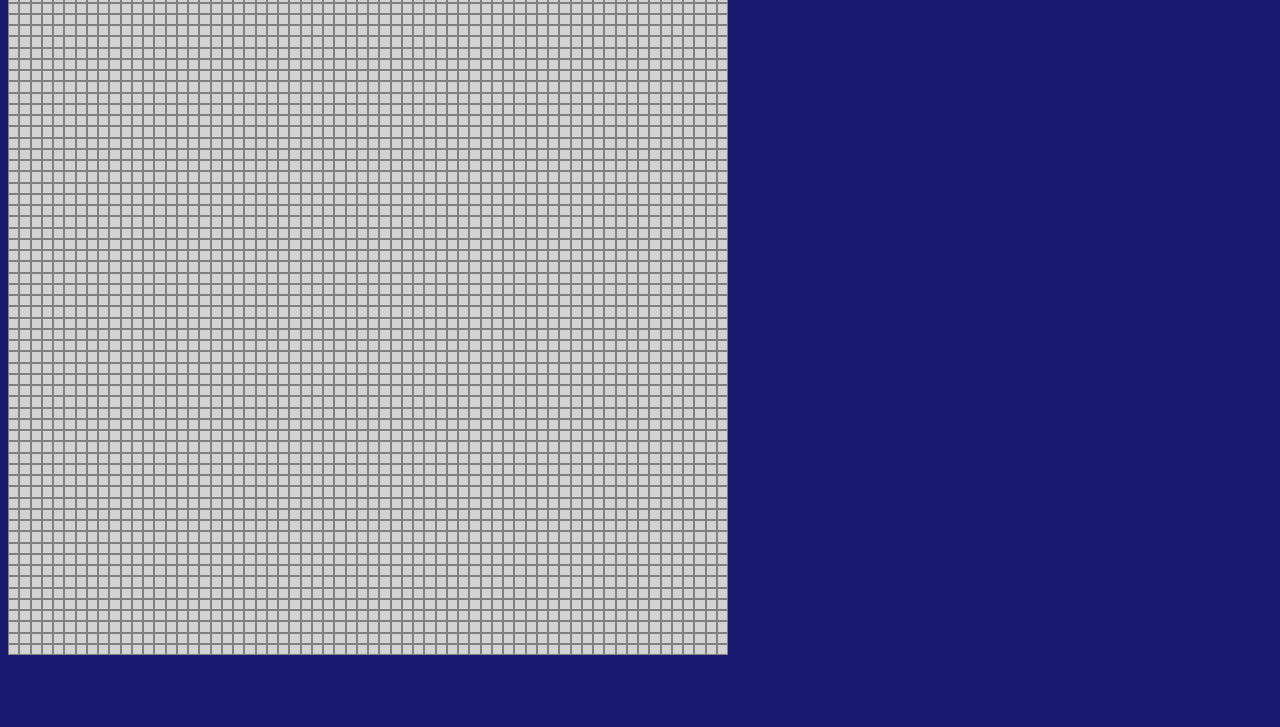
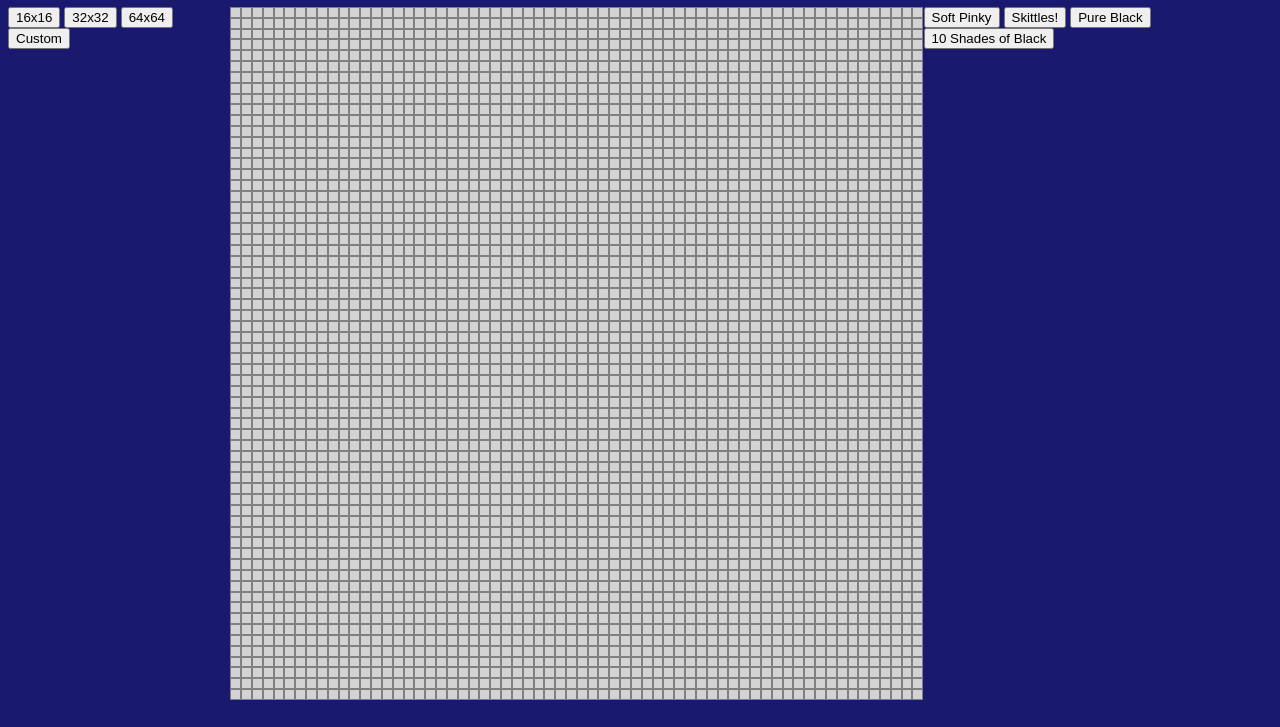
Before and after one commit to lumipixi/etch-and-sketch, a plain HTML site: page index.html in a window 1280 px wide. Shown: the part 73-800 px from the top of the page. Drawn offline with Linux system fonts and the light colour scheme.

Commit message:
Add UI elements

```diff
--- a/index.html
+++ b/index.html
@@ -1,15 +1,30 @@
 <!DOCTYPE html>
 <html lang="en">
   <head>
-  <meta charset="UTF-8">
-  <meta http-equiv="X-UA-Compatible" content="IE=edge">
-  <meta name="viewport" content="width=device-width, initial-scale=1.0">
-  <link rel="stylesheet" href="./style.css">
+    <meta charset="UTF-8" />
+    <meta http-equiv="X-UA-Compatible" content="IE=edge" />
+    <meta name="viewport" content="width=device-width, initial-scale=1.0" />
+    <link rel="stylesheet" href="./style.css" />
     <script src="./script.js" defer></script>
     <title>Document</title>
   </head>
   <body>
-  <div class="container">
+    <div id="titleBar"><h1>pixelToy</h1></div>
+
+    <div id="container">
+      <div id="sizeBar">
+        <button>16x16</button>
+        <button>32x32</button>
+        <button>64x64</button>
+        <button>Custom</button>
+      </div>
+      <div id="board"></div>
+      <div id="colorBar">
+        <button>Soft Pinky</button>
+        <button>Skittles!</button>
+        <button>Pure Black</button>
+        <button>10 Shades of Black</button>
+      </div>
     </div>
   </body>
 </html>
--- a/script.js
+++ b/script.js
@@ -1,8 +1,8 @@
-const container = document.querySelector(".container");
+const board = document.querySelector("#board");
 
 const square = document.createElement("div");
 square.classList.add("square");
-let boardPixels = container.offsetWidth;
+let boardPixels = board.offsetWidth;
 
 function createRow(size) {
   const row = document.createElement("div");
@@ -28,7 +28,7 @@ function changeColor(e) {
 
 function initialize(size) {
   const grid = createGrid(size);
-  container.append(grid);
+  board.append(grid);
   const squares = document.querySelectorAll(".row .square");
   squares.forEach((sq) => {
     sq.addEventListener("mouseover", changeColor);
@@ -36,7 +36,7 @@ function initialize(size) {
   squares.forEach((sq) => {
     sq.style.width = `${boardPixels / size}px`;
     sq.style.height = `${boardPixels / size}px`;
-  })
+  });
 }
 
 initialize(64);
--- a/style.css
+++ b/style.css
@@ -11,9 +11,12 @@ body {
   background-color: midnightblue;
 }
 
-.container {
-  /* display: flex;
-  flex-flow: column; */
+#container {
+  display: flex;
+}
+
+#board {
+  margin: auto;
   width: 720px;
 }
 
```
Lines whose indentation alone changed are shown as unchanged.
